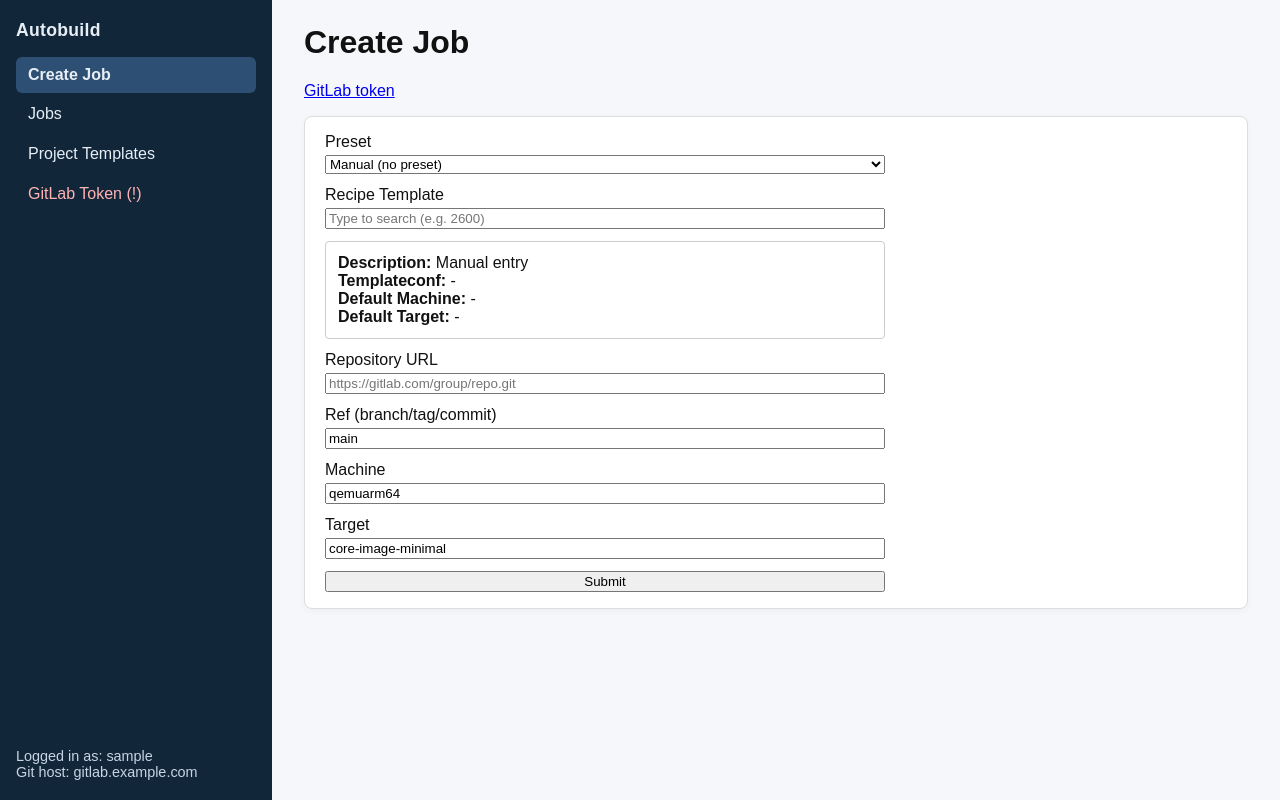
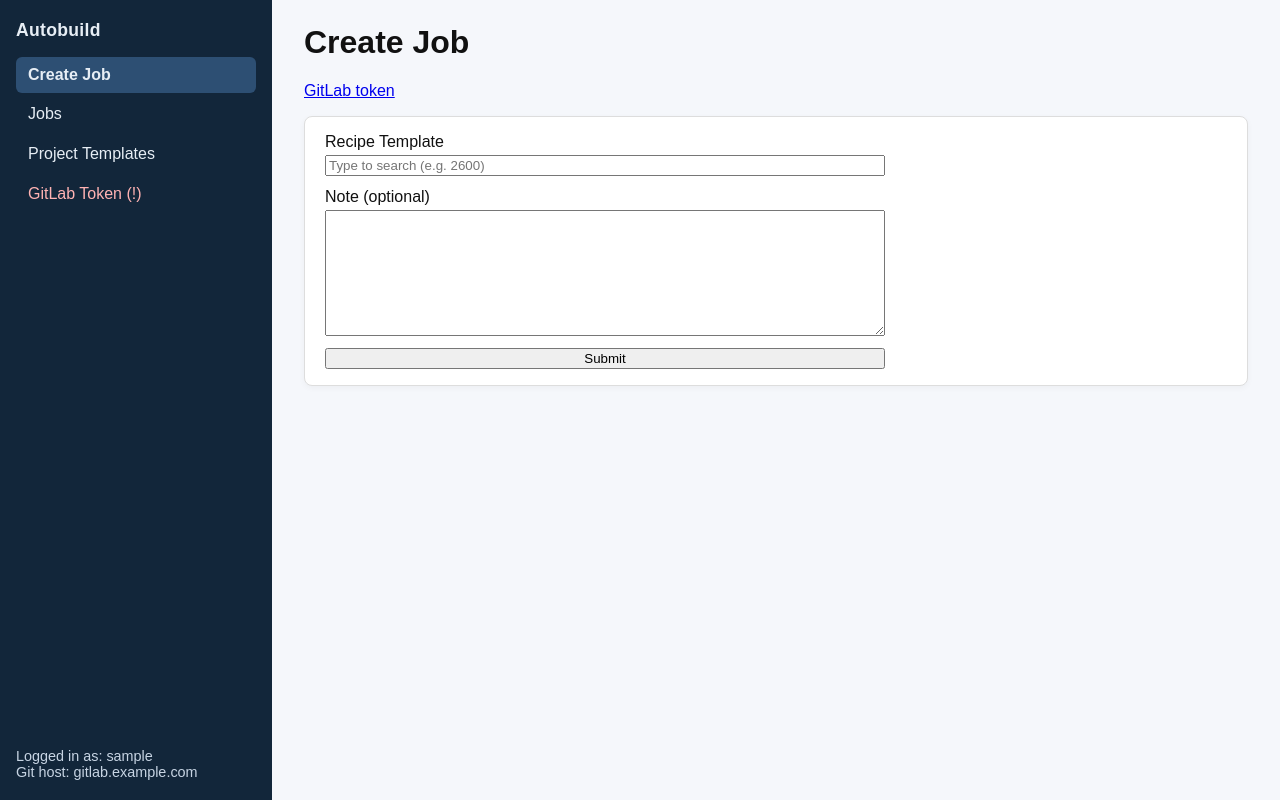
Before and after one commit to hanhanlee/autobuild_onetree, a FastAPI app: page /new in a window 1280 px wide. Run offline with FastAPI, Linux system fonts and the light colour scheme; the visitor is signed in with stand-in values (Sample User, id 1); parts of the project's set-up code (start-up, migrations or seed data) failed here and were passed over.

Commit message:
refactor(jobs): make Create Job recipe-only
  - Simplify Create Job UI to recipe selection and optional note
  - Remove legacy repo/ref/machine/target inputs from job creation
  - Snapshot raw recipe YAML into job spec as the single source of truth
  - Update job runner to load execution context from job spec
  - Prepare runner for recipe-based execution flow

```diff
--- a/app/routes/jobs.py
+++ b/app/routes/jobs.py
@@ -6,7 +6,6 @@ from fastapi.responses import HTMLResponse, RedirectResponse
 from .. import jobs, db
 from ..auth import username_auth
 from ..config import get_presets_root
-from ..presets import load_presets_for_user
 from ..recipes_catalog import list_recipes, load_recipe_yaml, recipe_path_from_id
 from ..web import render_page
 
@@ -47,12 +46,8 @@ async def jobs_page(request: Request):
 async def create_job(
     request: Request,
     background_tasks: BackgroundTasks,
-    repo_url: str = Form(...),
-    ref: str = Form(...),
-    machine: str = Form(""),
-    target: str = Form(""),
-    preset: str = Form("__manual__"),
-    recipe_id: str = Form(""),
+    recipe_id: str = Form(...),
+    note: str = Form(""),
 ):
     redirect = _require_login(request)
     if redirect:
@@ -62,71 +57,20 @@ async def create_job(
         return render_page(request, "new_job.html", current_page="new", status_code=403, error="Unauthorized user", recipes=list_recipes(get_presets_root()), user=user, token_ok=None)
     presets_root = get_presets_root()
     recipes = list_recipes(presets_root)
-    preset_name = preset or "__manual__"
-    resolved_preset = None
     recipe_id_val = str(recipe_id).strip()
-    effective_machine = machine.strip()
-    effective_target = target.strip()
-    if preset_name != "__manual__":
-        preset_map = load_presets_for_user(user)
-        if preset_name not in preset_map:
-            return render_page(
-                request,
-                "new_job.html",
-                current_page="new",
-                status_code=400,
-                error=f"Preset '{preset_name}' not found",
-                recipes=recipes,
-                user=user,
-                token_ok=None,
-                repo_url=repo_url,
-                ref=ref,
-                machine=machine,
-                target=target,
-                preset=preset_name,
-                recipe_id=recipe_id,
-            )
-        resolved_preset = preset_map[preset_name]
-        if not effective_machine and resolved_preset.default_machine:
-            effective_machine = resolved_preset.default_machine
-        if not effective_target:
-            effective_target = resolved_preset.default_bitbake_target
-    # machine/target required only when no recipe provided
     if not recipe_id_val:
-        if not effective_machine:
-            return render_page(
-                request,
-                "new_job.html",
-                current_page="new",
-                status_code=400,
-                error="machine is required (either fill it or use a preset with default_machine)",
-                recipes=recipes,
-                user=user,
-                token_ok=None,
-                repo_url=repo_url,
-                ref=ref,
-                machine=machine,
-                target=target,
-                preset=preset_name,
-                recipe_id=recipe_id,
-            )
-        if not effective_target:
-            return render_page(
-                request,
-                "new_job.html",
-                current_page="new",
-                status_code=400,
-                error="target is required (either fill it or use a preset with default_bitbake_target)",
-                recipes=recipes,
-                user=user,
-                token_ok=None,
-                repo_url=repo_url,
-                ref=ref,
-                machine=machine,
-                target=target,
-                preset=preset_name,
-                recipe_id=recipe_id,
-            )
+        return render_page(
+            request,
+            "new_job.html",
+            current_page="new",
+            status_code=400,
+            error="recipe_id is required",
+            recipes=recipes,
+            user=user,
+            token_ok=None,
+            recipe_id=recipe_id_val,
+            note=note,
+        )
     recipe_snapshot = None
     if recipe_id_val:
         try:
@@ -141,12 +85,8 @@ async def create_job(
                 recipes=recipes,
                 user=user,
                 token_ok=None,
-                repo_url=repo_url,
-                ref=ref,
-                machine=machine,
-                target=target,
-                preset=preset_name,
                 recipe_id=recipe_id_val,
+                note=note,
             )
         if not path.exists():
             return render_page(
@@ -158,12 +98,8 @@ async def create_job(
                 recipes=recipes,
                 user=user,
                 token_ok=None,
-                repo_url=repo_url,
-                ref=ref,
-                machine=machine,
-                target=target,
-                preset=preset_name,
                 recipe_id=recipe_id_val,
+                note=note,
             )
         try:
             recipe_yaml = load_recipe_yaml(presets_root, recipe_id_val)
@@ -177,25 +113,16 @@ async def create_job(
                 recipes=recipes,
                 user=user,
                 token_ok=None,
-                repo_url=repo_url,
-                ref=ref,
-                machine=machine,
-                target=target,
-                preset=preset_name,
                 recipe_id=recipe_id_val,
+                note=note,
             )
         recipe_snapshot = {
             "id": recipe_id_val,
             "yaml": recipe_yaml,
         }
     created_at = jobs.now_iso()
-    job_id = jobs.create_job(user, repo_url, ref, effective_machine, effective_target, created_at=created_at)
-    effective_block = {
-        "repo_url": repo_url,
-        "ref": ref,
-        "machine": effective_machine,
-        "target": effective_target,
-    }
+    job_id = jobs.create_job(user, "", "", "", "", created_at=created_at)
+    effective_block = {}
     if recipe_snapshot:
         effective_block["recipe"] = recipe_snapshot
 
@@ -204,19 +131,18 @@ async def create_job(
         "job_id": job_id,
         "created_by": user,
         "created_at": created_at,
-        "preset_name": preset_name,
+        "preset_name": "__manual__",
         "overrides": {
-            "repo_url": repo_url,
-            "ref": ref,
-            "machine": machine,
-            "target": target,
             "recipe_id": recipe_id_val,
+            "note": note,
         },
         "effective": effective_block,
-        "resolved_preset": resolved_preset.dict() if resolved_preset else None,
+        "resolved_preset": None,
     }
     if recipe_snapshot:
         spec["recipe"] = recipe_snapshot
+    if note:
+        spec["note"] = note
     jobs.write_job_spec(job_id, spec)
-    background_tasks.add_task(jobs.start_job_runner, job_id, user, repo_url, ref, effective_machine, effective_target)
+    background_tasks.add_task(jobs.start_job_runner, job_id)
     return RedirectResponse(url=f"/jobs/{job_id}", status_code=303)
--- a/templates/new_job.html
+++ b/templates/new_job.html
@@ -1,138 +1,26 @@
 {% extends "_layout.html" %}
-{% block title %}New Job{% endblock %}
+{% block title %}Create Job{% endblock %}
 {% block content %}
 <h1>Create Job</h1>
 {% if error %}<p class="error">{{ error }}</p>{% endif %}
 <p><a href="/settings">GitLab token</a></p>
 <div class="card">
     <form method="post" action="/new" style="display:grid;grid-template-columns:1fr;gap:0.75rem;max-width:560px;">
-        <label>Preset
-            <select id="preset-select" name="preset" required>
-                <option value="__manual__">Manual (no preset)</option>
-            </select>
-        </label>
         <label>Recipe Template
-            <input list="recipe-options" id="recipe-select" name="recipe_id" value="{{ recipe_id or '' }}" placeholder="Type to search (e.g. 2600)">
+            <input list="recipe-options" id="recipe-select" name="recipe_id" value="{{ recipe_id or '' }}" placeholder="Type to search (e.g. 2600)" required>
             <datalist id="recipe-options">
                 {% for r in recipes or [] %}
                     <option value="{{ r.id }}" label="{{ r.display_name }}"></option>
                 {% endfor %}
             </datalist>
         </label>
-        <div id="preset-summary" style="border: 1px solid #ccc; padding: 0.75rem; border-radius: 4px;">
-            <div><strong>Description:</strong> <span id="summary-description">Select a preset</span></div>
-            <div><strong>Templateconf:</strong> <span id="summary-templateconf">-</span></div>
-            <div><strong>Default Machine:</strong> <span id="summary-machine">-</span></div>
-            <div><strong>Default Target:</strong> <span id="summary-target">-</span></div>
-        </div>
-        <label>Repository URL
-            <input type="text" name="repo_url" placeholder="https://gitlab.com/group/repo.git" required>
-        </label>
-        <label>Ref (branch/tag/commit)
-            <input type="text" name="ref" value="main" required>
-        </label>
-        <label>Machine
-            <input type="text" name="machine" value="qemuarm64">
-        </label>
-        <label>Target
-            <input type="text" name="target" value="core-image-minimal">
+        <label>Note (optional)
+            <textarea name="note" rows="3">{{ note or '' }}</textarea>
         </label>
         <button type="submit">Submit</button>
     </form>
 </div>
 <script>
-        (function() {
-            const presetSelect = document.getElementById("preset-select");
-            const summaryDescription = document.getElementById("summary-description");
-            const summaryTemplateconf = document.getElementById("summary-templateconf");
-            const summaryMachine = document.getElementById("summary-machine");
-            const summaryTarget = document.getElementById("summary-target");
-            const machineInput = document.querySelector('input[name="machine"]');
-            const targetInput = document.querySelector('input[name="target"]');
-            const presetsState = { items: [] };
-            let userEditedMachine = false;
-            let userEditedTarget = false;
-
-            machineInput.addEventListener("input", () => { userEditedMachine = true; });
-            targetInput.addEventListener("input", () => { userEditedTarget = true; });
-
-            function renderSummary(preset) {
-                if (!preset || preset.name === "__manual__") {
-                    summaryDescription.textContent = "Manual entry";
-                    summaryTemplateconf.textContent = "-";
-                    summaryMachine.textContent = "-";
-                    summaryTarget.textContent = "-";
-                    return;
-                }
-                summaryDescription.textContent = preset.description || "";
-                summaryTemplateconf.textContent = preset.templateconf || "-";
-                summaryMachine.textContent = preset.default_machine || "-";
-                summaryTarget.textContent = preset.default_bitbake_target || "-";
-                if (preset.default_machine && (!machineInput.value || !userEditedMachine)) {
-                    machineInput.value = preset.default_machine;
-                }
-                if (preset.default_bitbake_target && (!targetInput.value || !userEditedTarget)) {
-                    targetInput.value = preset.default_bitbake_target;
-                }
-            }
-
-            function handlePresetChange() {
-                const selected = presetsState.items.find(p => p.name === presetSelect.value);
-                renderSummary(selected);
-            }
-
-            async function loadPresets() {
-                try {
-                    const res = await fetch("/api/presets");
-                    if (!res.ok) {
-                        summaryDescription.textContent = "Failed to load presets; manual entry only.";
-                        return;
-                    }
-                    const data = await res.json();
-                    presetsState.items = [{ name: "__manual__", description: "Manual entry" }, ...(Array.isArray(data) ? data : [])];
-                } catch (err) {
-                    summaryDescription.textContent = "Failed to load presets; manual entry only.";
-                    presetsState.items = [{ name: "__manual__", description: "Manual entry" }];
-                }
-
-                presetSelect.innerHTML = "";
-                presetsState.items.forEach(p => {
-                    const opt = document.createElement("option");
-                    opt.value = p.name;
-                    opt.textContent = p.name === "__manual__" ? "Manual (no preset)" : p.name;
-                    presetSelect.appendChild(opt);
-                });
-                presetSelect.value = "__manual__";
-                presetSelect.addEventListener("change", handlePresetChange);
-                renderSummary(presetsState.items[0]);
-            }
-
-            if (presetSelect.value === "__manual__") {
-                renderSummary({ name: "__manual__" });
-            }
-
-            function handlePrefillOnFirstLoad() {
-                if (presetSelect.value !== "__manual__") {
-                    handlePresetChange();
-                }
-            }
-
-            loadPresets().then(handlePrefillOnFirstLoad);
-
-            // Project templates
-            // recipes are rendered server-side in datalist; no extra JS needed
-
-            const form = document.querySelector("form[action='/new']");
-            form.addEventListener("submit", function(e) {
-                if (projectSelect.value) {
-                    if (versionSelect.disabled || !versionSelect.value) {
-                        e.preventDefault();
-                        alert("Please select a valid project template version before submitting.");
-                        return false;
-                    }
-                }
-                return true;
-            });
-        })();
+    // recipes are rendered server-side in datalist; no extra JS needed
 </script>
 {% endblock %}
```
Also changed, not shown: app/jobs.py (+14 -1 lines), 1 other file.
